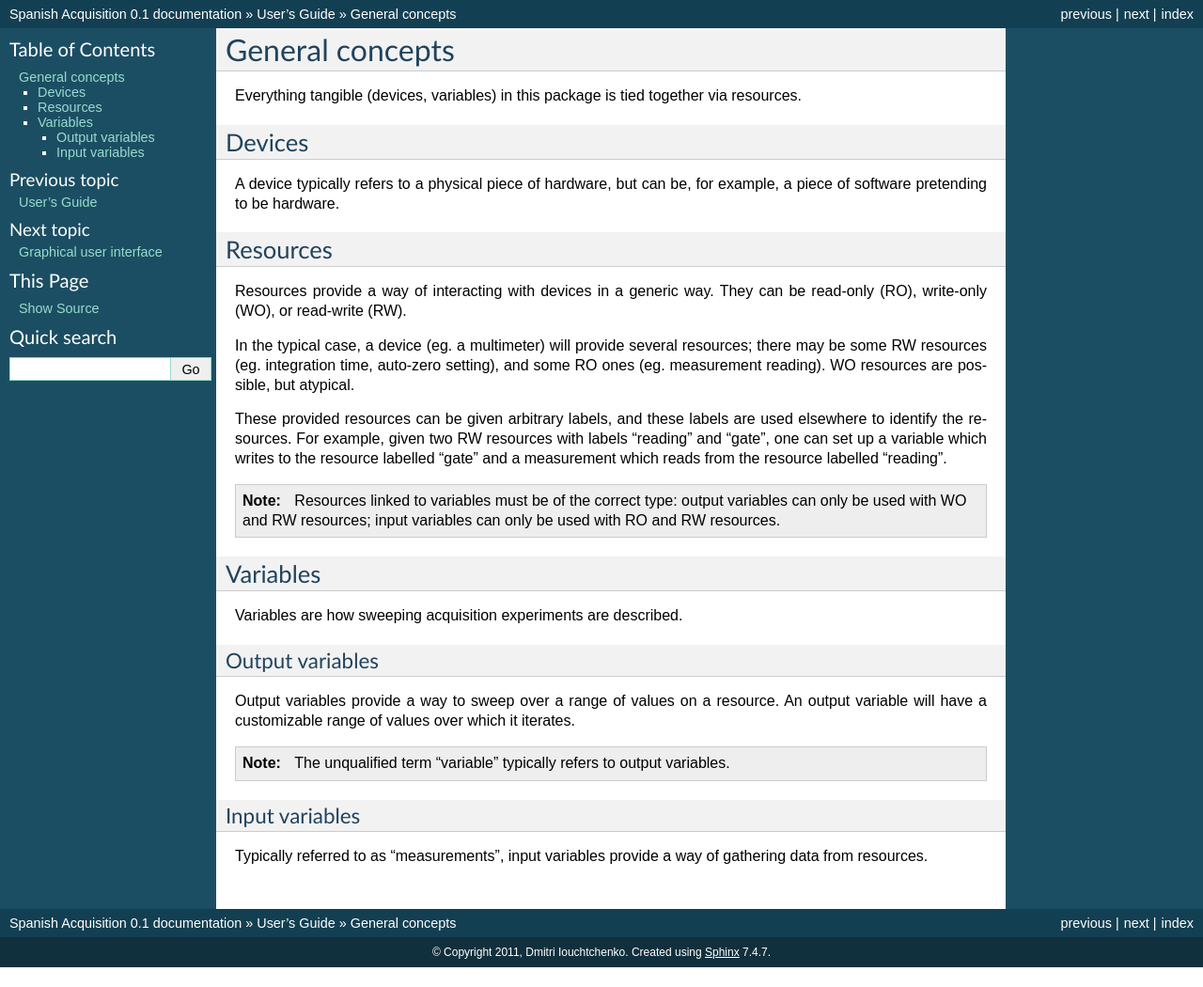
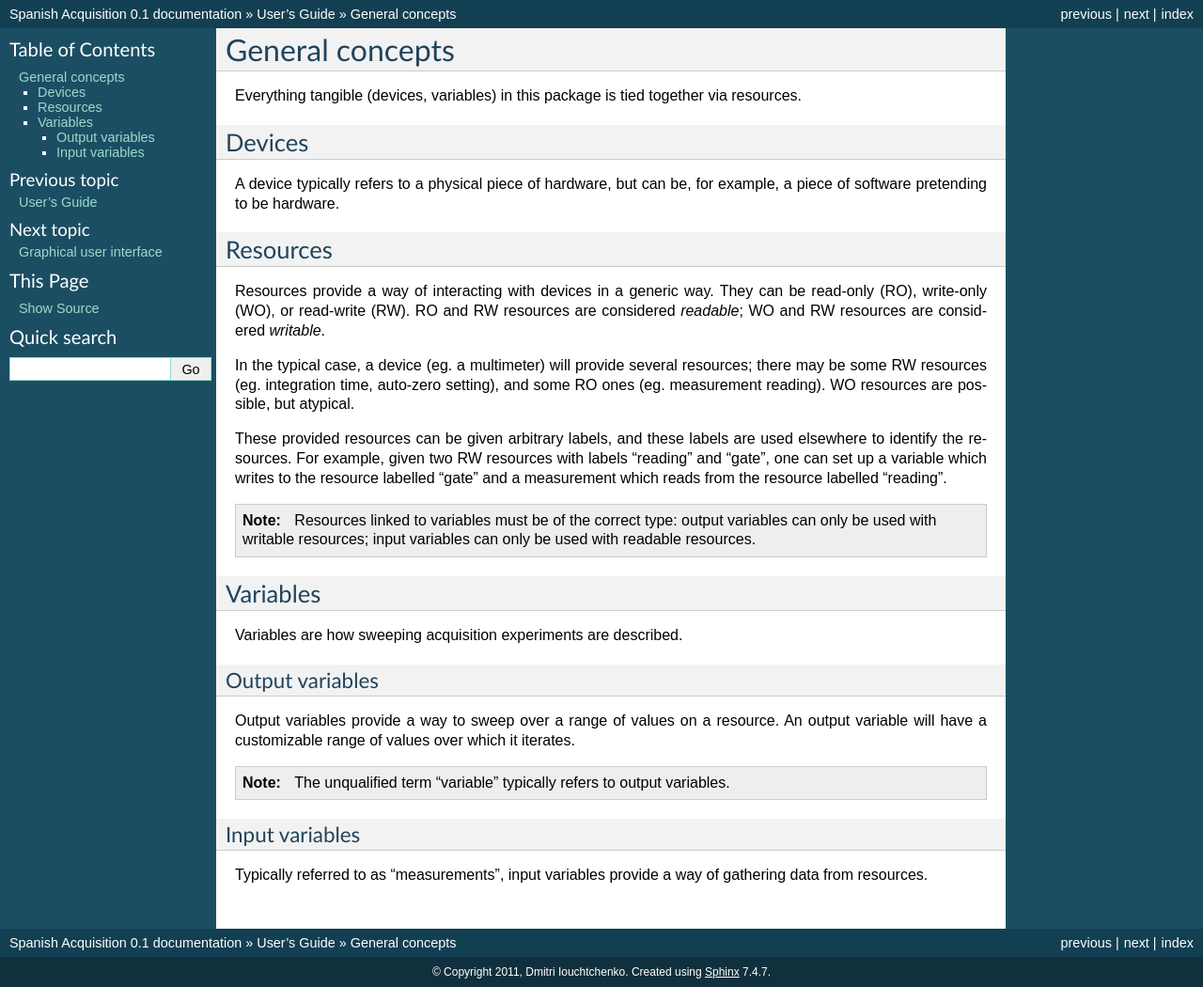
Before and after one commit to 0/SpanishAcquisition, a Sphinx documentation site: the page built from docs/user/general_concepts.rst, in a window 1280 px wide. Shown: the whole page at 94% size. Built offline with Sphinx 7.4.7, drawn with Linux system fonts in a browser that asks for light colours; before the commit the page ends 1029 px from its top, so only the background shows below that.

Commit message:
Added terms "readable" and "writable"

```diff
--- a/docs/user/general_concepts.rst
+++ b/docs/user/general_concepts.rst
@@ -12,7 +12,7 @@ A device typically refers to a physical piece of hardware, but can be, for examp
 Resources
 =========
 
-Resources provide a way of interacting with devices in a generic way. They can be read-only (RO), write-only (WO), or read-write (RW).
+Resources provide a way of interacting with devices in a generic way. They can be read-only (RO), write-only (WO), or read-write (RW). RO and RW resources are considered *readable*; WO and RW resources are considered *writable*.
 
 In the typical case, a device (eg. a multimeter) will provide several resources; there may be some RW resources (eg. integration time, auto-zero setting), and some RO ones (eg. measurement reading). WO resources are possible, but atypical.
 
@@ -20,7 +20,7 @@ These provided resources can be given arbitrary labels, and these labels are use
 
 .. note::
 
-   Resources linked to variables must be of the correct type: output variables can only be used with WO and RW resources; input variables can only be used with RO and RW resources.
+   Resources linked to variables must be of the correct type: output variables can only be used with writable resources; input variables can only be used with readable resources.
 
 Variables
 =========
--- a/docs/user/gui/config/device_config.rst
+++ b/docs/user/gui/config/device_config.rst
@@ -48,7 +48,7 @@ Resources
    3. The unique label used to identify the resource. The label can be changed by double-clicking the appropriate field.
    4. The value of the resource.
 
-      * If the resource is RO or RW, the latest received value is displayed.
-      * If the resource is WO or RW, the value can be changed by double-clicking the appropriate field.
+      * If the resource is readable, the latest received value is displayed.
+      * If the resource is writable, the value can be changed by double-clicking the appropriate field.
 
    5. A subdevice with resources.
```
